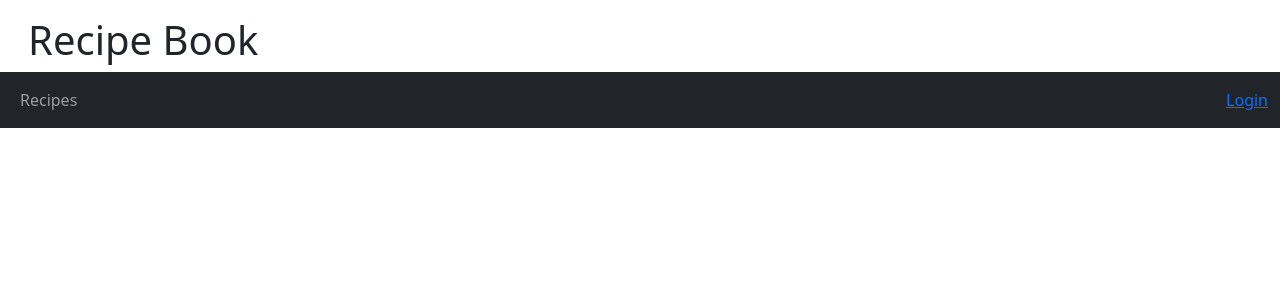
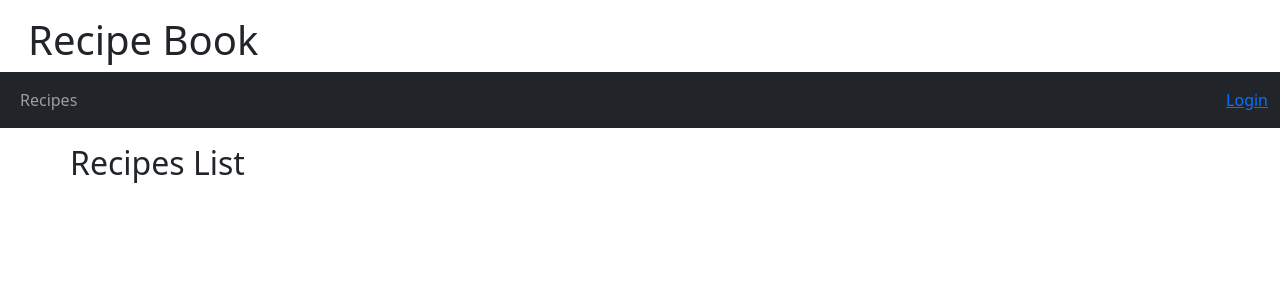
Before and after one commit to vfa59/recipebook-Ang-Vittorio, a Django app: page /recipes/list in a window 1280 px wide. Shown: the top 300 px of the page. Run offline with Django 5.2, Linux system fonts and the light colour scheme; data that the repository does not hold is empty.

Commit message:
modified contents

```diff
--- a/recipebook/ledger/templates/recipes_list.html
+++ b/recipebook/ledger/templates/recipes_list.html
@@ -1,5 +1,8 @@
 {% extends "base.html" %}
-{% load static %}
+
+{% block page_header %}
+    <h2>Recipes List</h2>
+{% endblock %}
 
 {% block content %}
     <ul>
```
